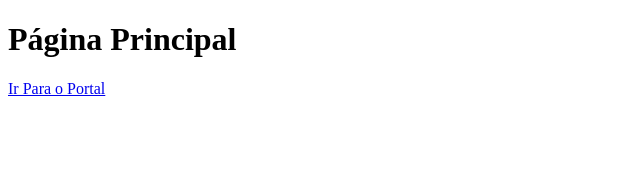
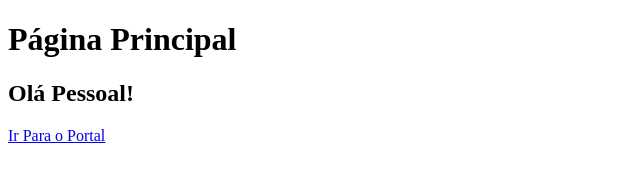
Before and after one commit to Armando-Raimundo/Primeira-p-gina, a plain HTML site: page index.html in a window 1280 px wide. Shown: the whole page, without its empty margins (0-640 px from the left). Drawn offline with Linux system fonts and the light colour scheme.

Commit message:
adicionado um titulo

```diff
--- a/index.html
+++ b/index.html
@@ -9,6 +9,8 @@
 <body>
     <h1>Página Principal</h1>
 
+    <h2>Olá Pessoal!</h2>
+
     <a href="Portal.html">Ir Para o Portal</a>
 </body>
 </html>
```
